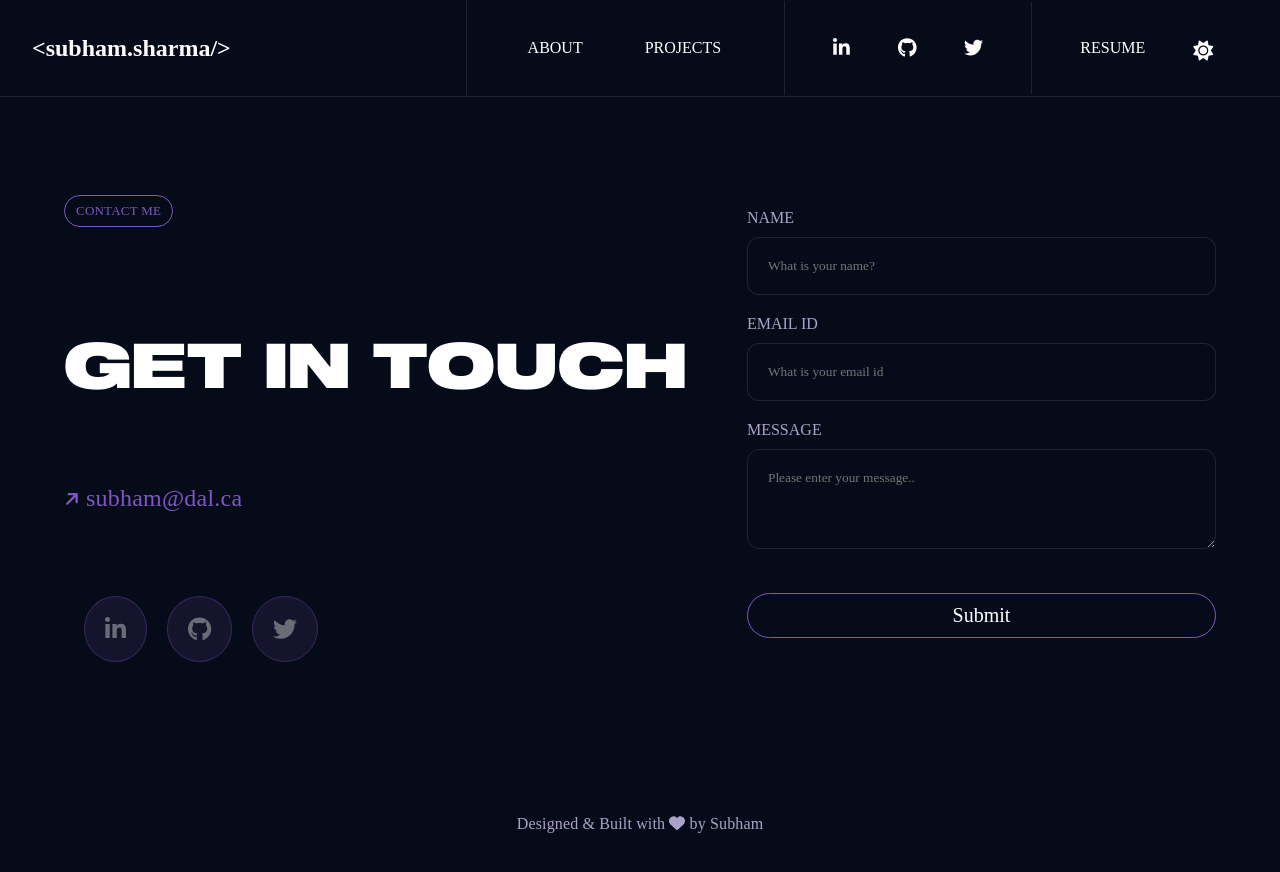
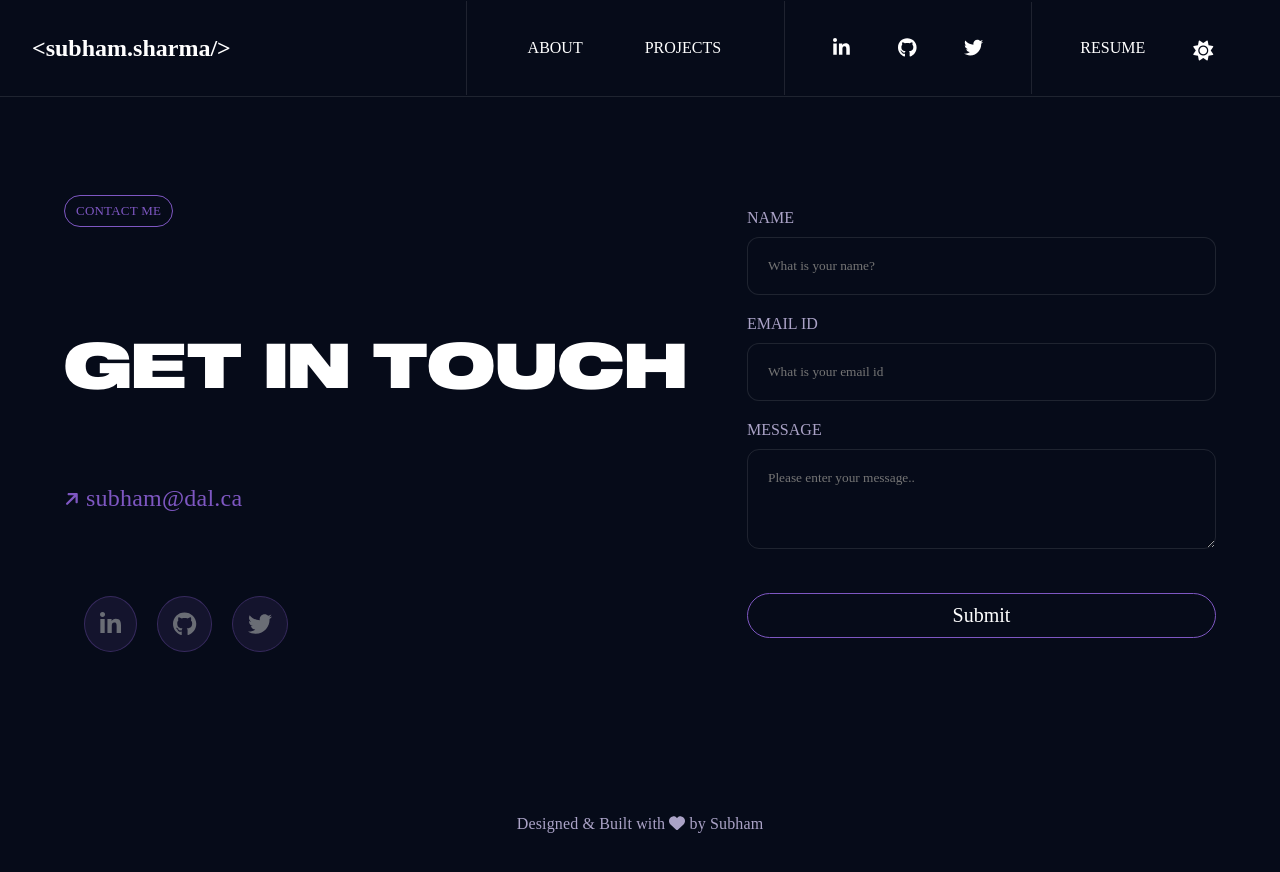
Before and after one commit to sharmasubham22/portfolio-v2, a React (Create React App) app: page /contact in a window 1280 px wide. Shown: the top 872 px of the page. Built offline with nearby package versions, Linux system fonts and the light colour scheme; a web font is replaced by a local one.

Commit message:
UI fixes

```diff
--- a/src/views/Contact/contact.css
+++ b/src/views/Contact/contact.css
@@ -89,7 +89,7 @@ padding-top: 10%;
     color: var(--text-color);
     font-size: 24px;
     margin-left: 20px;
-    padding: 20px;
+    padding: 15px;
     border: 1px solid var(--highlight-color);
     background-color: rgb(126, 87, 194, 0.3);
     border-radius:50% ;
```
